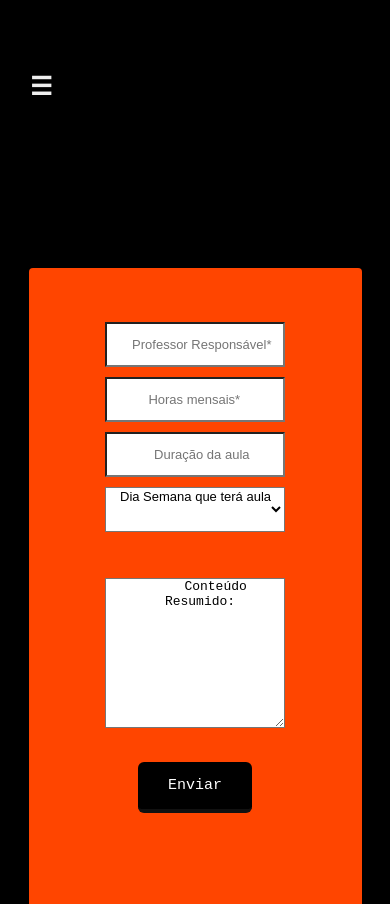
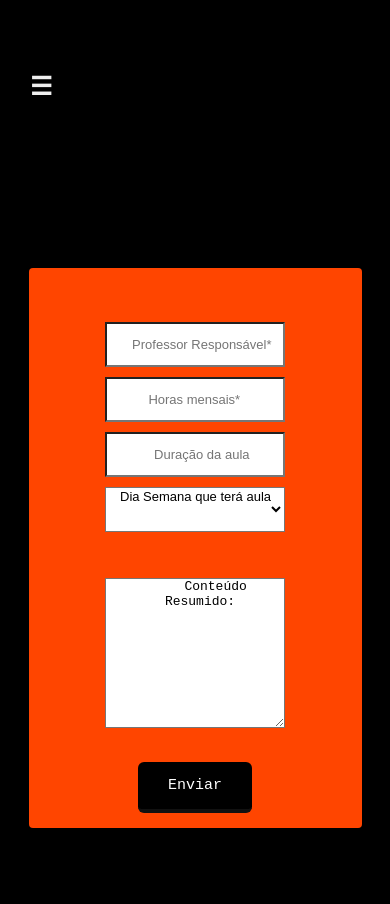
Before and after one commit to nayaram123/TESTES-TECHWEB, a plain HTML site: page FORMULARIOS/novadisciplina.html in a window 390 px wide. Shown: the part 196-1100 px from the top of the page. Drawn offline with Linux system fonts and the light colour scheme.

Commit message:
CSS FORM

```diff
--- a/FORMULARIOS/css/cadastro.css
+++ b/FORMULARIOS/css/cadastro.css
@@ -112,7 +112,7 @@ textarea{text-align:center;
 	}
 	.containerdisciplina{
 		width:70%;
-		height:1100px;
+		height:500px;
 	}
 	input[type="text"], input[type="password"], input[type="email"], input[type="number"]{
 	width:80%;
```
